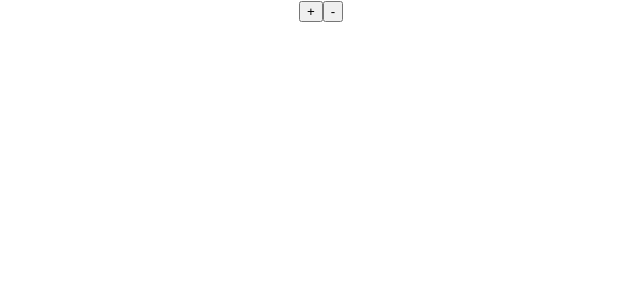
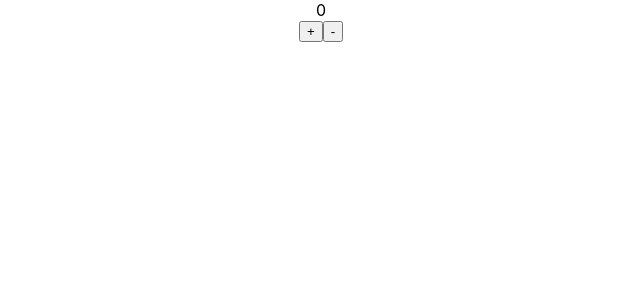
Before and after one commit to vicmafe/football-scoreboard, a React (Create React App) app in the folder football-scoreboard/: page / in a window 1280 px wide. Shown: the top 300 px of the page, without its empty margins (319-959 px from the left). Built offline with nearby package versions, Linux system fonts and the light colour scheme.

Commit message:
add score in counter state

```diff
--- a/football-scoreboard/src/Component/Counter.js
+++ b/football-scoreboard/src/Component/Counter.js
@@ -1,9 +1,17 @@
 import React, { Component } from 'react';
 
 class counter extends Component {
+  constructor() {
+    super();
+    this.state = {
+      score: 0,
+    }
+  }
+
   render() {
     return (
       <div>
+        <div>{this.state.score}</div>
         <button>+</button>
         <button>-</button>
       </div>
```
